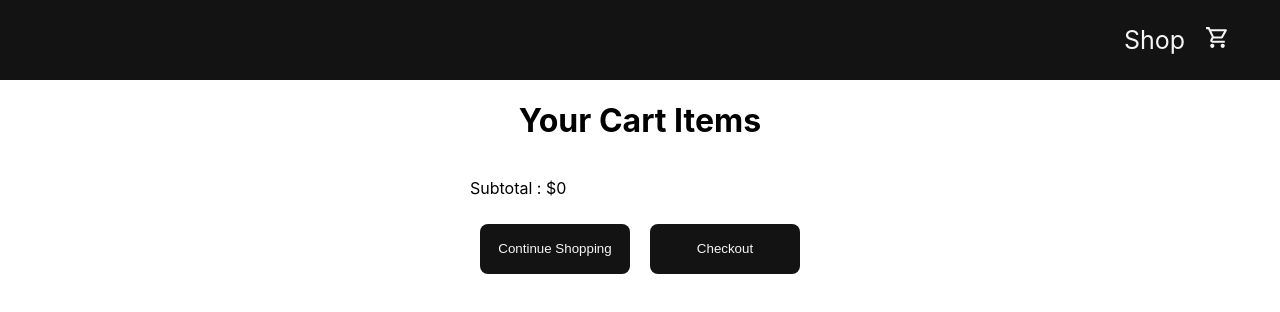
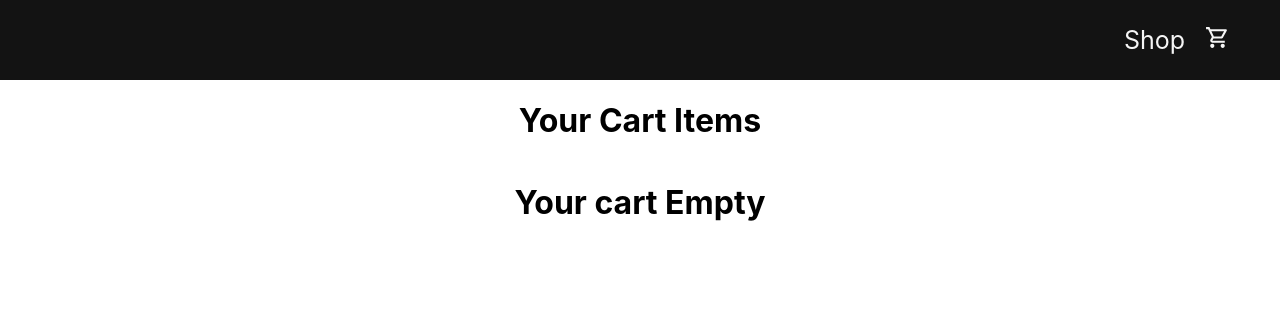
Before and after one commit to Hemantchuabey/Food-Shop-Kart, a React (Create React App) app: page /cart in a window 1280 px wide. Shown: the top 312 px of the page. Built offline with nearby package versions, Linux system fonts and the light colour scheme.

Commit message:
Added continue shopping functionality and if cart is zero emprty cart msg displayed.

```diff
--- a/src/Pages/Cart/Cart.js
+++ b/src/Pages/Cart/Cart.js
@@ -3,10 +3,12 @@
 import { Foods } from "../../Food";
 import CartItem from "./CartItem";
 import "./cart.css";
+import { useNavigate } from "react-router-dom";
 
 const Cart = () => {
   const { cartItems, getTotalCartAmount } = useContext(shopContext);
   const totalAmount = getTotalCartAmount();
+  const navigate = useNavigate();
   return (
     <div className="cart">
       <div>
@@ -19,11 +21,15 @@
           }
         })}
       </div>
-      <div className="checkout">
-        <p>Subtotal : ${totalAmount}</p>
-        <button>Continue Shopping</button>
-        <button>Checkout</button>
-      </div>
+      {totalAmount > 0 ? (
+        <div className="checkout">
+          <p>Subtotal : ${totalAmount}</p>
+          <button onClick={() => navigate("/")}>Continue Shopping</button>
+          <button>Checkout</button>
+        </div>
+      ) : (
+        <h1>Your cart Empty</h1>
+      )}
     </div>
   );
 };
```
